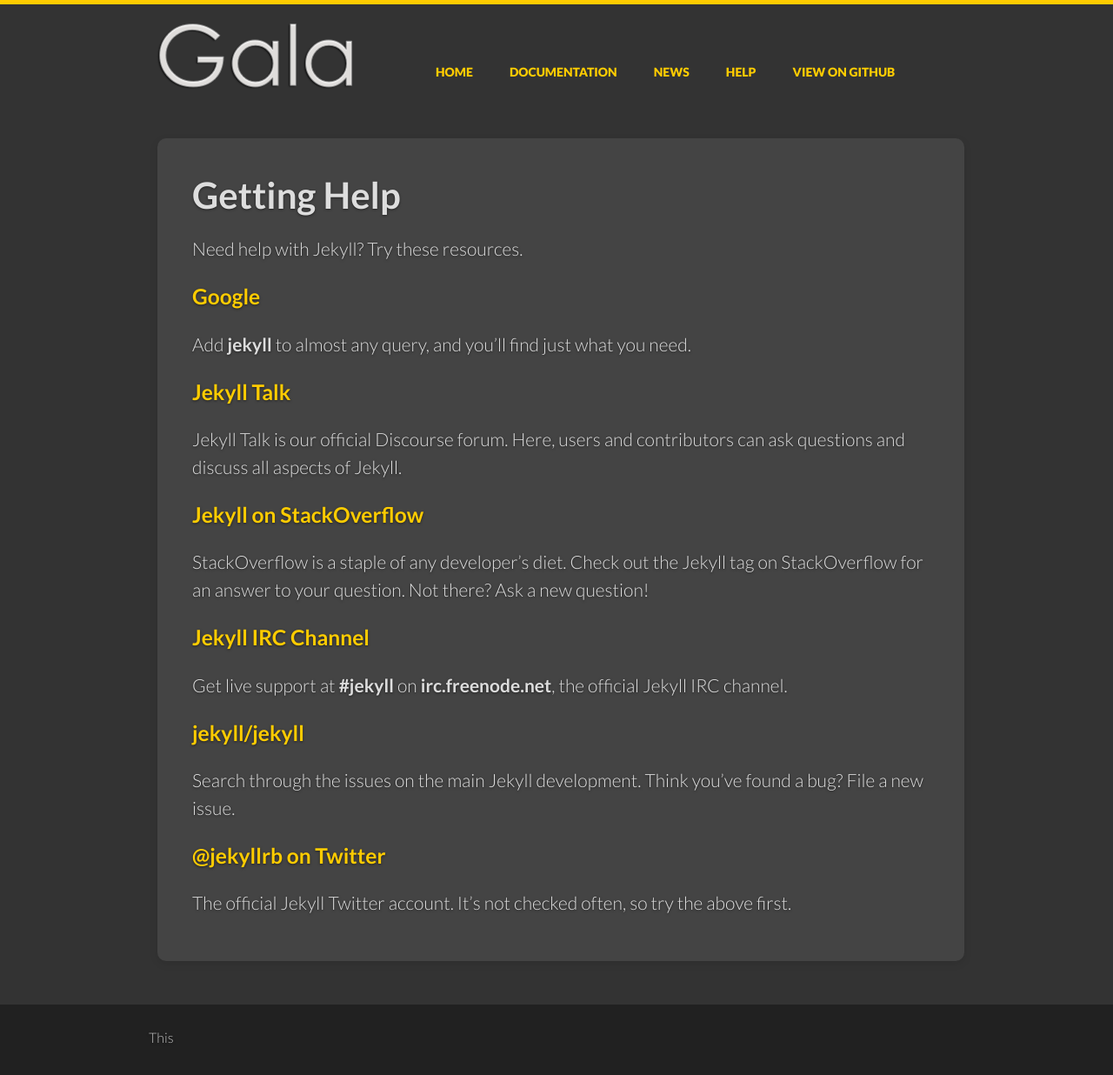
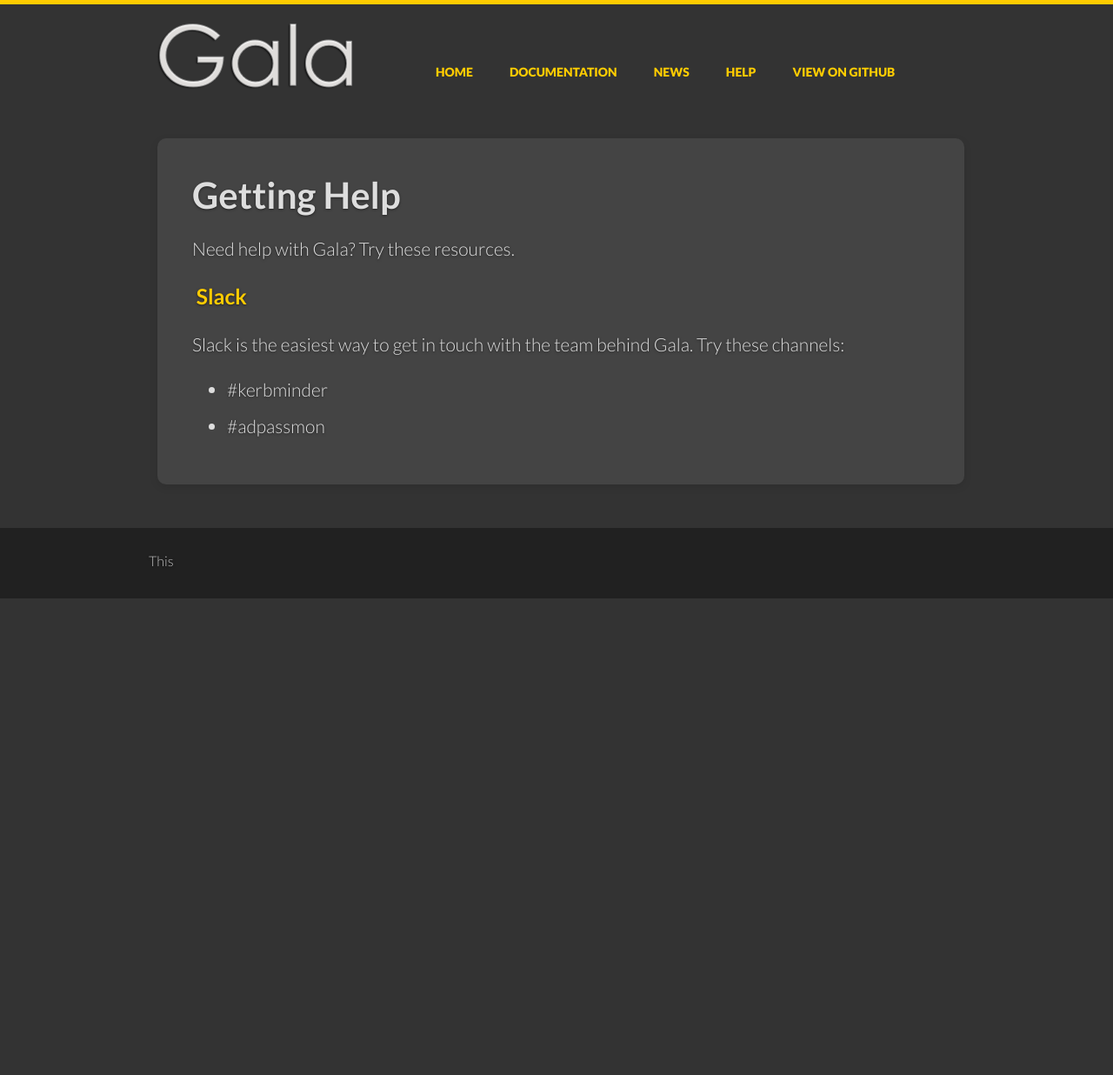
Before and after one commit to Shufflepuck/Gala, a Jekyll site: the page built from help/index.md, in a window 1280 px wide. Shown: the whole page at 87% size. Built offline with Jekyll 4.4.1, drawn with Linux system fonts in a browser that asks for light colours; after the commit the page ends 900 px from its top, so only the background shows below that.

Commit message:
getting there

```diff
--- a/_data/docs.yml
+++ b/_data/docs.yml
@@ -7,6 +7,9 @@
 - title: Gala Components
   docs:
   - pymacad
+  - kerbminder
+  - adpassmon
+  - sharemounter
 
 - title: Comparison
   docs:
--- a/help/index.md
+++ b/help/index.md
@@ -3,34 +3,11 @@
 title: Getting Help
 ---
 
-Need help with Jekyll? Try these resources.
+Need help with Gala? Try these resources.
 
-### [Google](https://google.com)
+### [Slack](http://macadmins.org)
 
-Add **jekyll** to almost any query, and you'll find just what you need.
+Slack is the easiest way to get in touch with the team behind Gala. Try these channels:
 
-### [Jekyll Talk](https://talk.jekyllrb.com/)
-
-Jekyll Talk is our official Discourse forum. Here, users and contributors
-can ask questions and discuss all aspects of Jekyll.
-
-### [Jekyll on StackOverflow](http://stackoverflow.com/questions/tagged/jekyll)
-
-StackOverflow is a staple of any developer's diet. Check out the Jekyll tag
-on StackOverflow for an answer to your question. Not there? Ask a new
-question!
-
-### [Jekyll IRC Channel](irc:irc.freenode.net/jekyll)
-
-Get live support at **#jekyll** on **irc.freenode.net**, the official
-Jekyll IRC channel.
-
-### [jekyll/jekyll](https://github.com/jekyll/jekyll/issues)
-
-Search through the issues on the main Jekyll development. Think you've
-found a bug? File a new issue.
-
-### [@jekyllrb on Twitter](https://twitter.com/jekyllrb)
-
-The official Jekyll Twitter account. It's not checked often, so try the
-above first.
+* #kerbminder
+* #adpassmon
--- a/index.html
+++ b/index.html
@@ -23,7 +23,7 @@
     <div class="unit one-third">
       <h2>AD Passwords</h2>
       <p>Monitors your AD password expiration and ask your user to renew it before it's too late.</p>
-      <a href="/docs/passmon/">ADPassMon &rarr;</a>
+      <a href="/docs/adpassmon/">ADPassMon &rarr;</a>
     </div>
     <div class="unit one-third">
       <h2>Auto-Mounting</h2>
```
Also changed, not shown: _docs/adpassmon.md (added, +5 -0 lines), _docs/sharemounter.md (added, +5 -0 lines).
